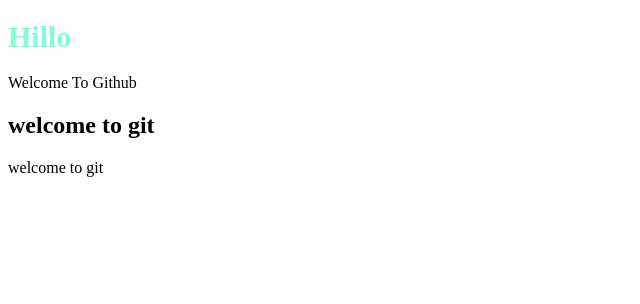
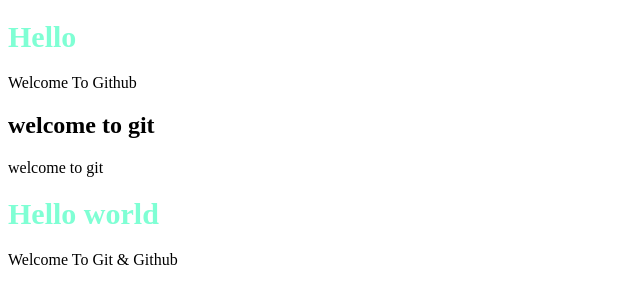
Before and after one commit to MaazTalha/new-repoo, a plain HTML site: page index.html in a window 1280 px wide. Shown: the whole page, without its empty margins (0-640 px from the left). Drawn offline with Linux system fonts and the light colour scheme.

Commit message:
add tags

```diff
--- a/index.html
+++ b/index.html
@@ -7,10 +7,12 @@
     <link rel="stylesheet" href="style.css">
 </head>
 <body>
-    <h1>Hillo </h1>
+    <h1>Hello </h1>
     <p>Welcome To Github</p>
     <h2>welcome to git</h2>
     <a href=""></a>
     <p>welcome to git</p>
+    <h1>Hello world </h1>
+    <p>Welcome To Git & Github</p>
 </body>
 </html>
```
